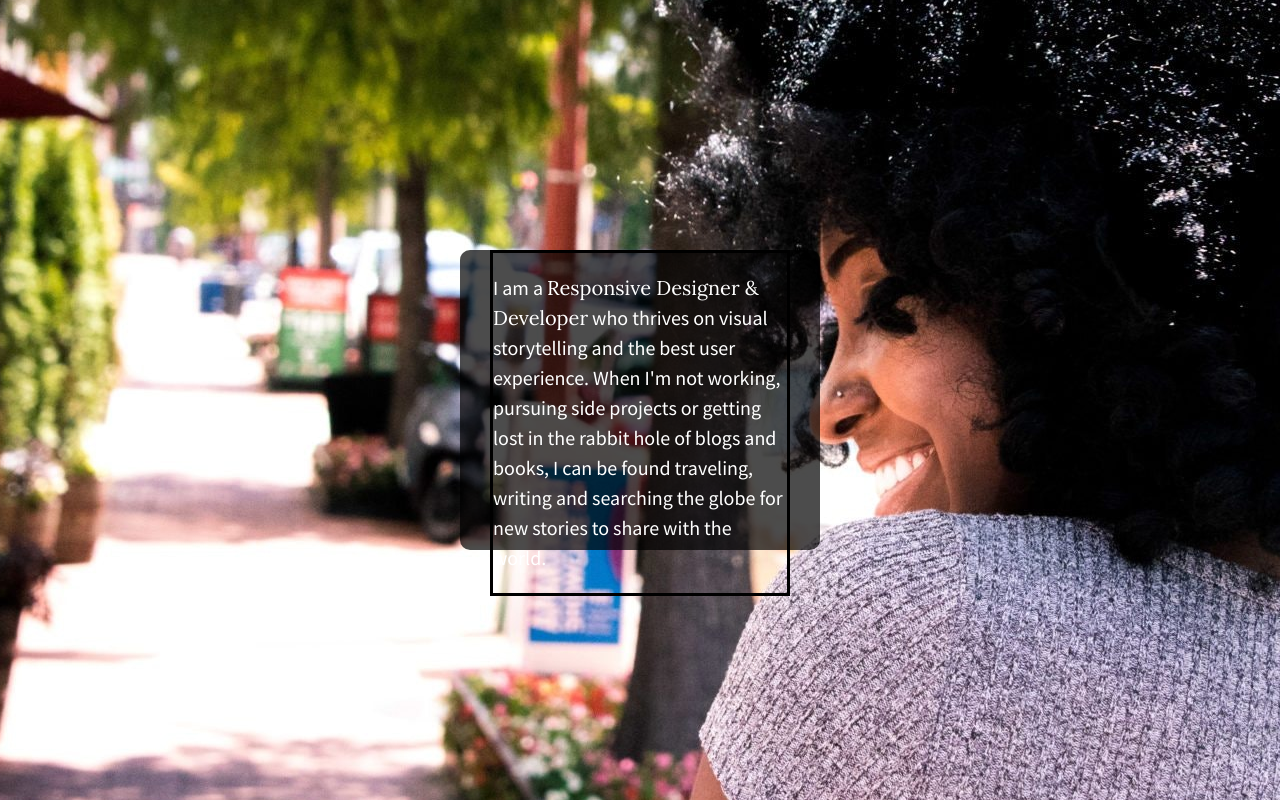
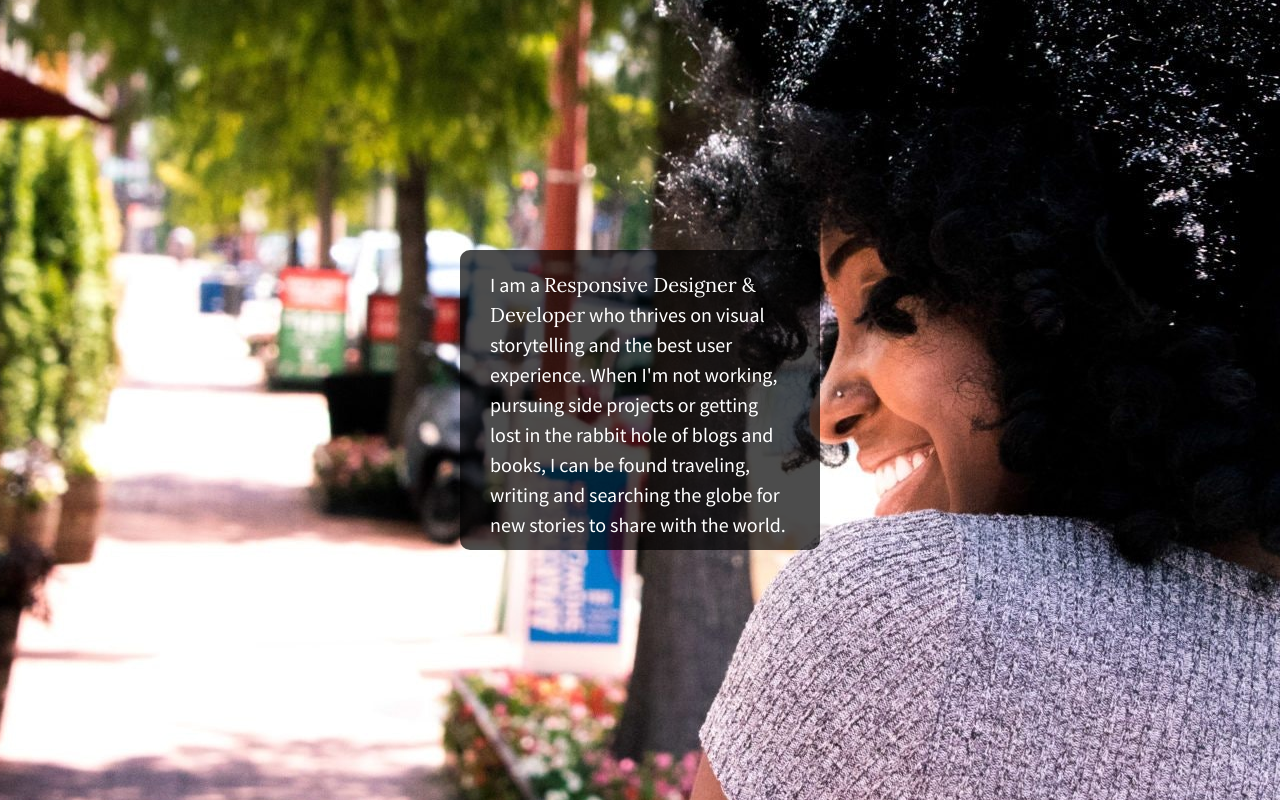
Before and after one commit to nmunoz0923/flexbox_finalsite, a plain HTML site: page index.html in a window 1280 px wide. Drawn offline with nearby package versions, Linux system fonts and the light colour scheme.

Commit message:
removed div

```diff
--- a/index.html
+++ b/index.html
@@ -25,9 +25,7 @@
 
         <section class="wrapper">
             <div id="content">
-                <div id="color">
                 <p>I am a <span>Responsive Designer & Developer</span> who thrives on visual storytelling and the best user experience. When I'm not working, pursuing side projects or getting lost in the rabbit hole of blogs and books, I can be found traveling, writing and searching the globe for new stories to share with the world.</p>
-                </div>
             </div>
         </section>
 
```
